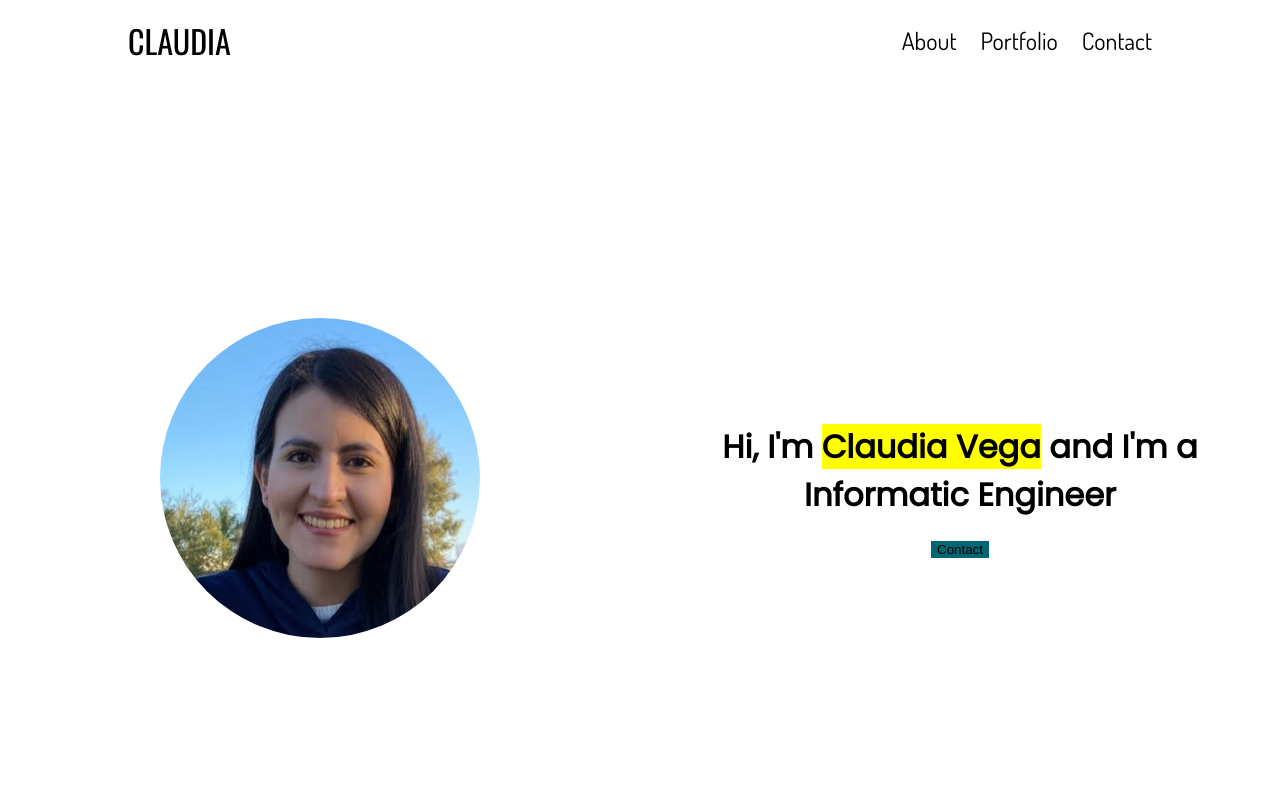
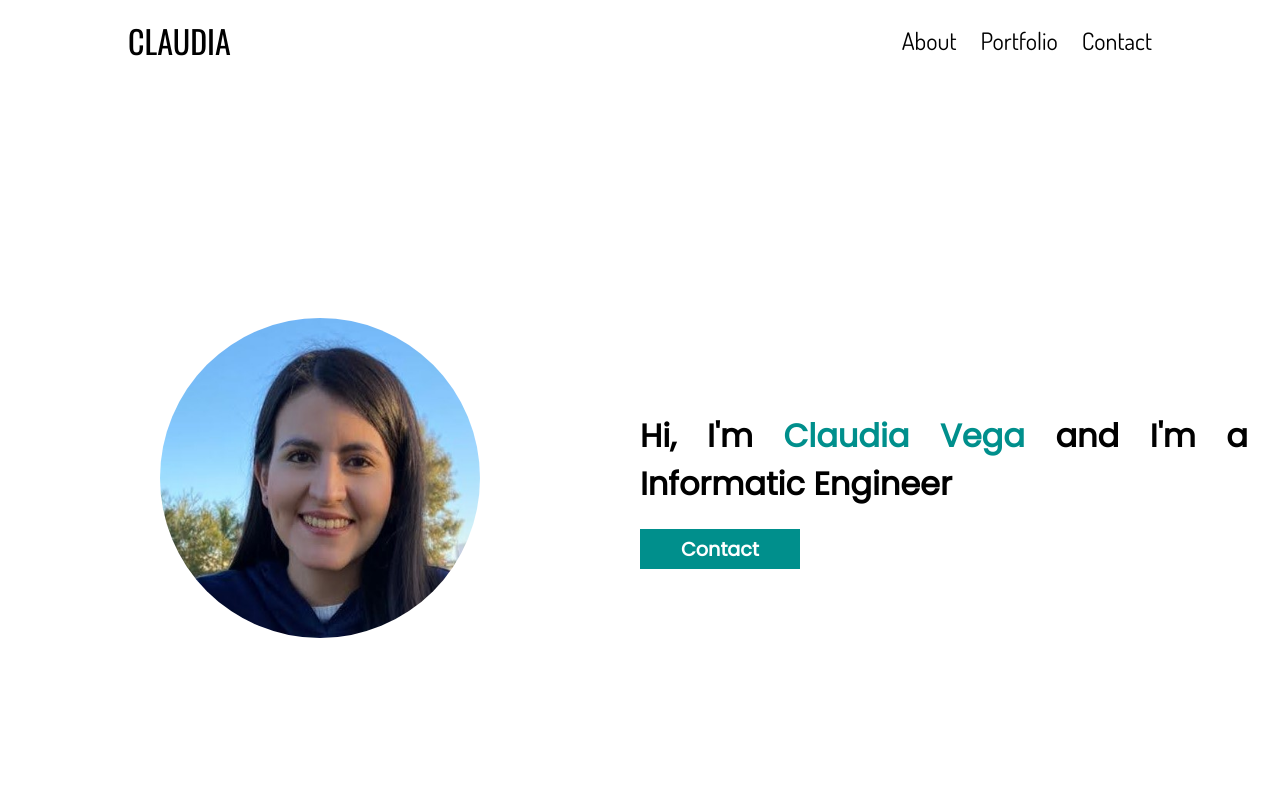
Before and after one commit to claudiamv31/portfolio, a React (Create React App) app: page / in a window 1280 px wide. Shown: the top 800 px of the page. Built offline with nearby package versions, Linux system fonts and the light colour scheme.

Commit message:
home changes of color

```diff
--- a/src/components/Home.module.css
+++ b/src/components/Home.module.css
@@ -1,4 +1,10 @@
 @import url("https://fonts.googleapis.com/css2?family=Poppins&display=swap");
+
+:root {
+  --blue-dark: #015958;
+  --blue-title: #008f8c;
+  --blue-button: #0fc2c0;
+}
 
 .home {
   height: 100vh;
@@ -22,14 +28,26 @@
   width: 50%;
   display: table-cell;
   vertical-align: middle;
-  text-align: center;
+  text-align: justify;
+  padding-right: 2rem;
 }
 
 .home-info h1 {
   font-family: "Poppins", sans-serif;
 }
 
+.home-info mark {
+  background-color: transparent;
+  color: var(--blue-title);
+}
+
 .home-info button {
   border: none;
-  background-color: #026773;
+  background-color: var(--blue-title);
+  width: 10rem;
+  height: 2.5rem;
+  color: white;
+  font-family: "Poppins", sans-serif;
+  font-size: 1.2rem;
+  font-weight: 600;
 }
```
